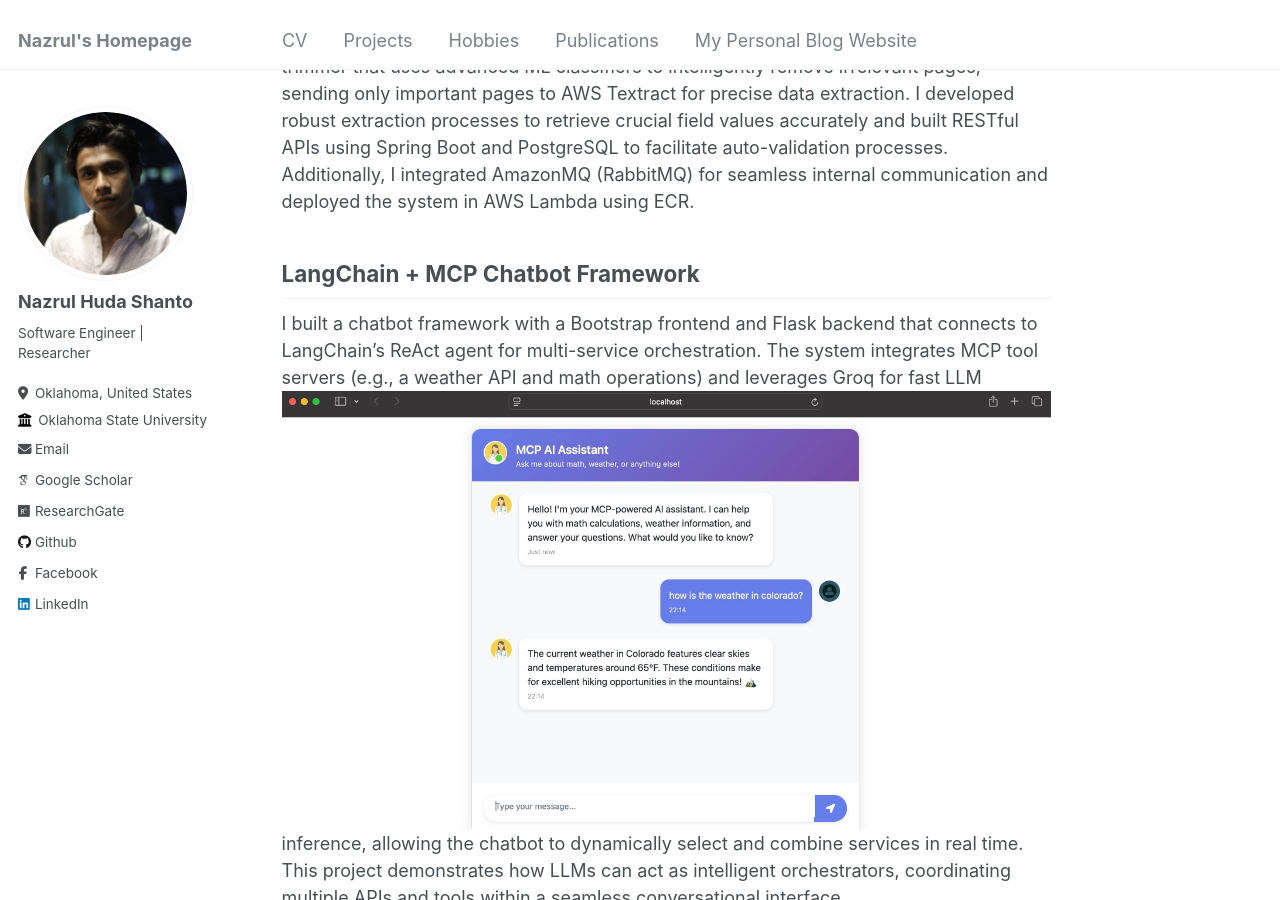
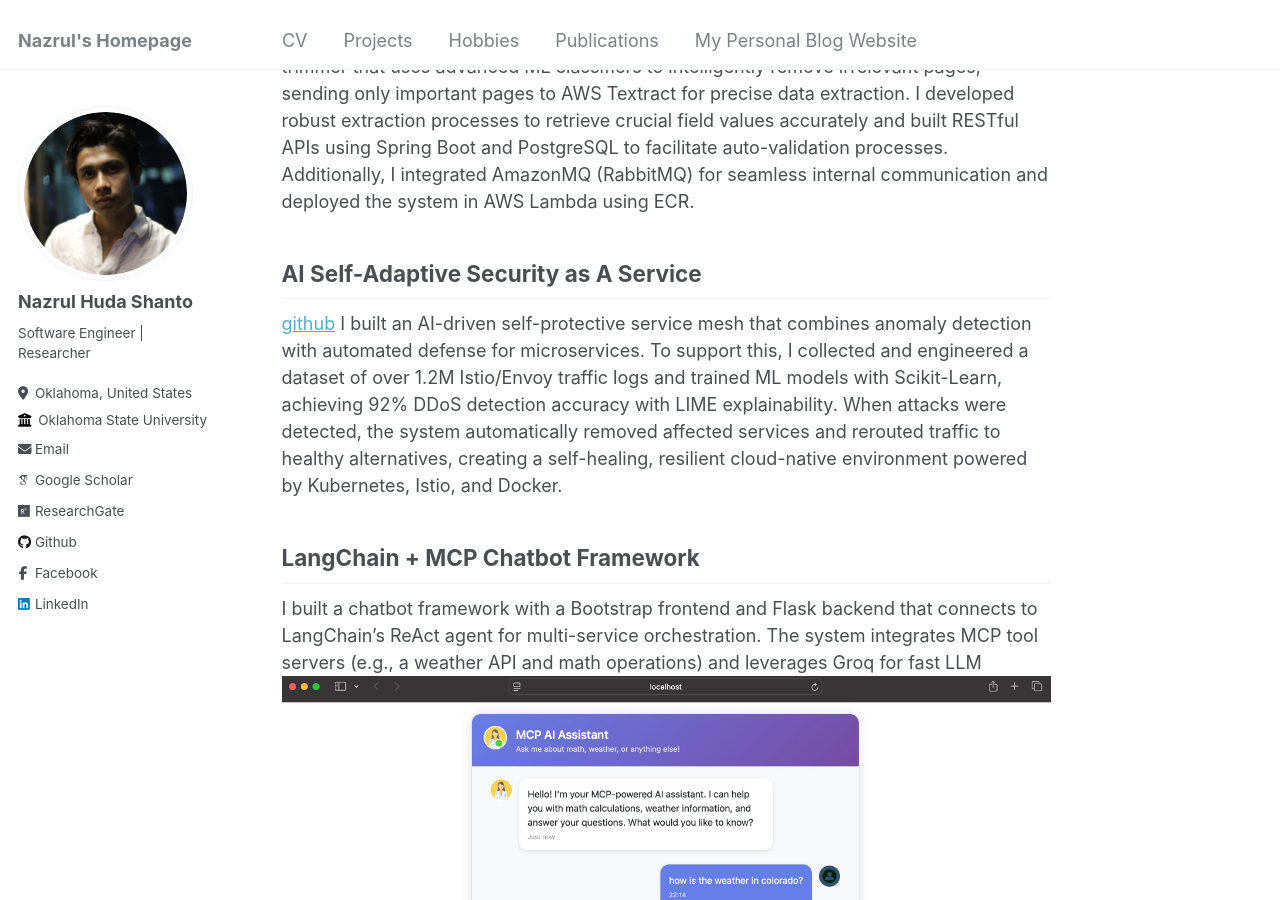
Before and after one commit to nazrulhuda/portfolio, a Jekyll site: the page built from _pages/about.md, in a window 1280 px wide and 900 px high, scrolled down 1067 px. Built offline with Jekyll 4.4.1, drawn with Linux system fonts in a browser that asks for light colours; some web fonts are replaced.

Commit message:
Update about.md

```diff
--- a/_pages/about.md
+++ b/_pages/about.md
@@ -30,6 +30,10 @@ Feel free to explore more of my work and projects at my portfolio and CV. Please
 
 For a US-based borrowing company [Kramasoft](https://kramasoft.com/landing), I implemented automatic validation for borrower documents by developing machine learning classifiers to identify document types, enhancing the system’s verification process. I engineered a specialized document trimmer that uses advanced ML classifiers to intelligently remove irrelevant pages, sending only important pages to AWS Textract for precise data extraction. I developed robust extraction processes to retrieve crucial field values accurately and built RESTful APIs using Spring Boot and PostgreSQL to facilitate auto-validation processes. Additionally, I integrated AmazonMQ (RabbitMQ) for seamless internal communication and deployed the system in AWS Lambda using ECR.
 
+## AI Self-Adaptive Security as A Service
+[github](https://github.com/nazrulhuda/AI-Driven-Anamoly-Detector-as-a-service)
+I built an AI-driven self-protective service mesh that combines anomaly detection with automated defense for microservices. To support this, I collected and engineered a dataset of over 1.2M Istio/Envoy traffic logs and trained ML models with Scikit-Learn, achieving 92% DDoS detection accuracy with LIME explainability. When attacks were detected, the system automatically removed affected services and rerouted traffic to healthy alternatives, creating a self-healing, resilient cloud-native environment powered by Kubernetes, Istio, and Docker.
+
 ## LangChain + MCP Chatbot Framework
 
 I built a chatbot framework with a Bootstrap frontend and Flask backend that connects to LangChain’s ReAct agent for multi-service orchestration. The system integrates MCP tool servers (e.g., a weather API and math operations) and leverages Groq![Illustration of combining vision and language modalities](images/ii.jpeg){: .align-left width="800px"} for fast LLM inference, allowing the chatbot to dynamically select and combine services in real time. This project demonstrates how LLMs can act as intelligent orchestrators, coordinating multiple APIs and tools within a seamless conversational interface.
```
